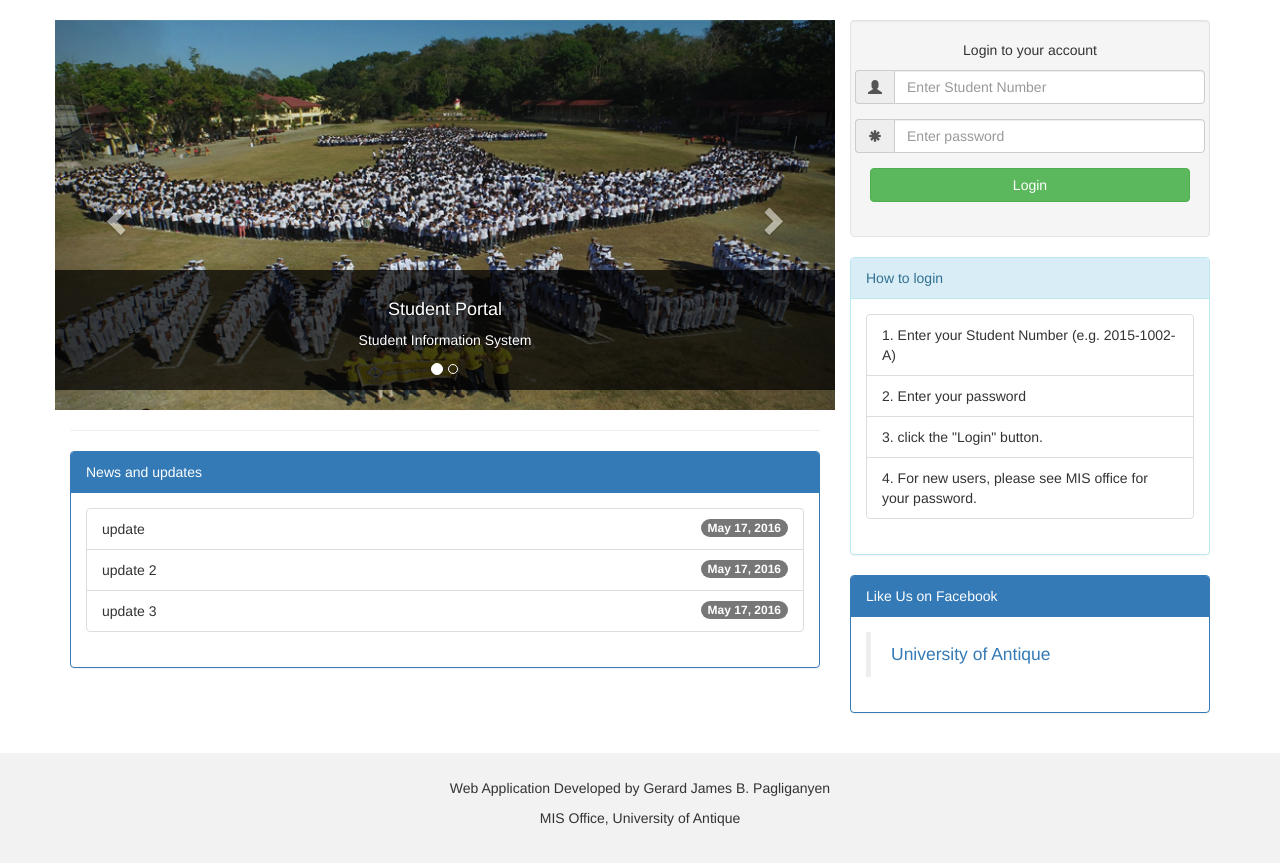
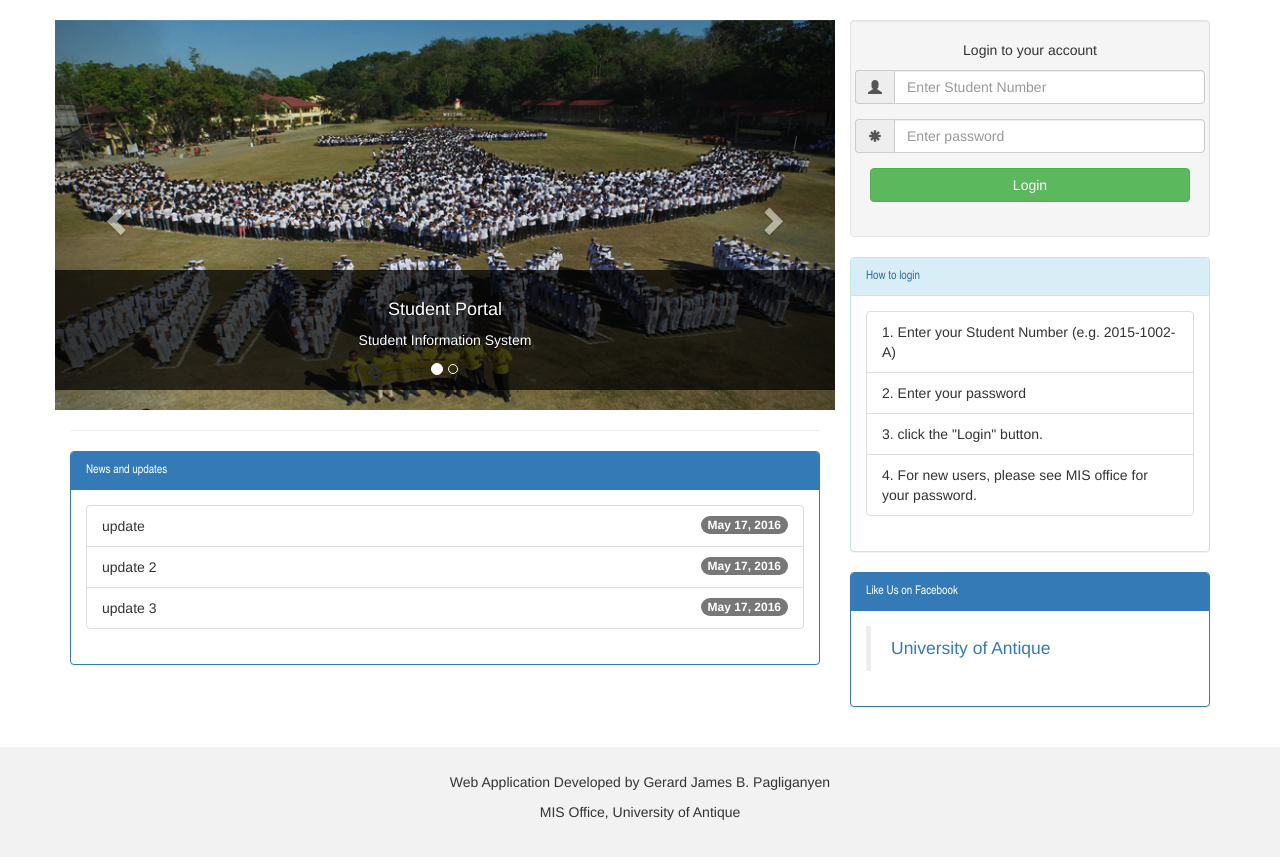
Before and after one commit to ua-devs/site_prototype, a PHP site: page / in a window 1280 px wide. Shown: the part 52-915 px from the top of the page. Run offline with PHP 8.4, Linux system fonts and the light colour scheme; some libraries are stand-ins or nearby versions.

Commit message:
added Open Sans font

```diff
--- a/css/custom.css
+++ b/css/custom.css
@@ -44,3 +44,8 @@ max-width: 100%;
 width: 100%;
 left: 0;
 }
+
+.panel-heading {
+    font-family: 'Open Sans Bold', 'Arial Narrow', sans-serif;
+    font-size: 12px;
+}
--- a/index.php
+++ b/index.php
@@ -7,6 +7,7 @@
     <meta http-equiv="X-UA-Compatible" content="IE=edge">
     <meta name="viewport" content="width=device-width, initial-scale=1">
     <link rel="stylesheet" href="https://maxcdn.bootstrapcdn.com/bootstrap/3.3.6/css/bootstrap.min.css">
+    <link href='https://fonts.googleapis.com/css?family=Open+Sans+Condensed:300,300italic,700' rel='stylesheet' type='text/css'>
     <link rel="stylesheet" href="css/custom.css">
 
     <script src="https://ajax.googleapis.com/ajax/libs/jquery/1.12.0/jquery.min.js"></script>
```
